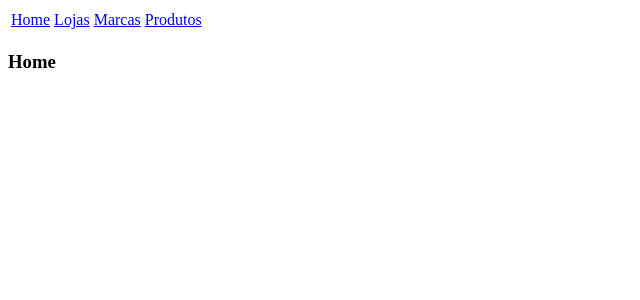
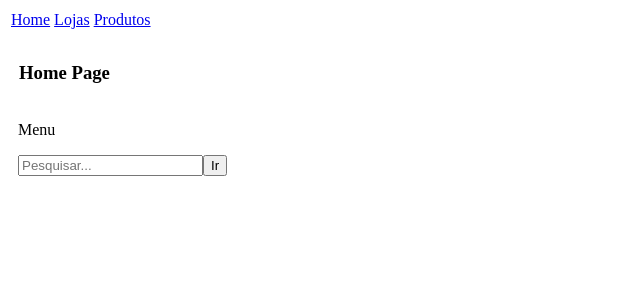
Before and after one commit to jlucartc/Projetos_Angular, an Angular app in the folder Bebidas/: page / in a window 1280 px wide. Shown: the top 300 px of the page, without its empty margins (0-640 px from the left). Built offline with nearby package versions, Linux system fonts and the light colour scheme.

Commit message:
201708191915

```diff
--- a/Bebidas/src/app/app.component.html
+++ b/Bebidas/src/app/app.component.html
@@ -1,6 +1,6 @@
 <table>
   <tr>
-    <td><a routerLink="">Home</a></td><td><a routerLink="lojas" >Lojas</a></td><td><a routerLink="marcas" >Marcas</a></td><td><a routerLink="produtos">Produtos</a></td>
+    <td><a routerLink="">Home</a></td><td><a routerLink="lojas" >Lojas</a></td><td><a routerLink="produtos">Produtos</a></td>
   </tr>
 </table>
 <router-outlet></router-outlet>
--- a/Bebidas/src/app/componentes/home/home.component.html
+++ b/Bebidas/src/app/componentes/home/home.component.html
@@ -1 +1,22 @@
-<h3>Home</h3>
+<!DOCTYPE html>
+<html>
+  <head>
+    <meta charset="utf-8">
+    <title></title>
+  </head>
+  <body>
+    <table>
+      <tr>
+        <td><h3>Home Page</h3></td>
+      </tr>
+      <tr>
+        <div class="">
+          <p>Menu</p>
+          <form class="" action="index.html" method="post">
+            <input type="text" name="" value="" autocomplete="off" placeholder="Pesquisar..."><button type="button" name="button" (onclick)="pesquisar($event)">Ir</button>
+          </form>
+        </div>
+      </tr>
+    </table>
+  </body>
+</html>
--- a/Bebidas/src/app/componentes/lojas/lojas.component.html
+++ b/Bebidas/src/app/componentes/lojas/lojas.component.html
@@ -3,7 +3,7 @@
     <th>Nome</th><th>Rua</th>
   </thead>
   <tr *ngFor="let i of lista" >
-    <td><a >{{ i.nome }}</a></td><td>{{ i.end.rua }}</td>
+    <td><a routerLink="../loja/{{ i._id }}">{{ i.nome }}</a></td><td>{{ i.end.rua }}</td>
   </tr>
 </table>
 
```
